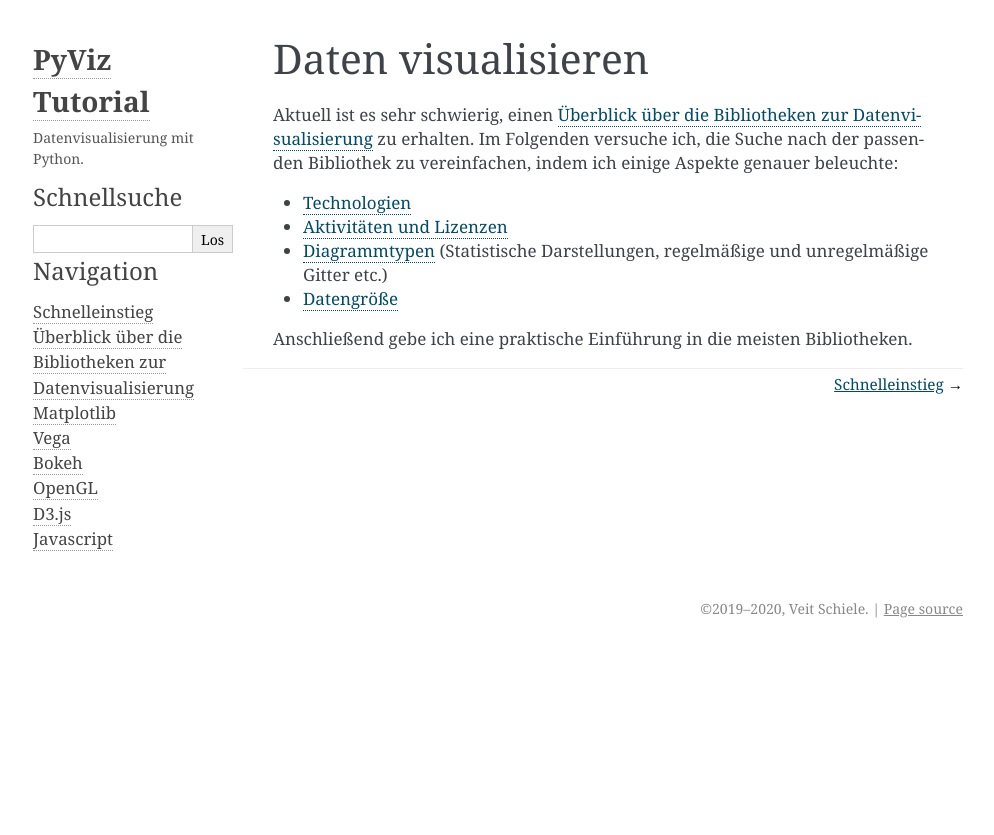
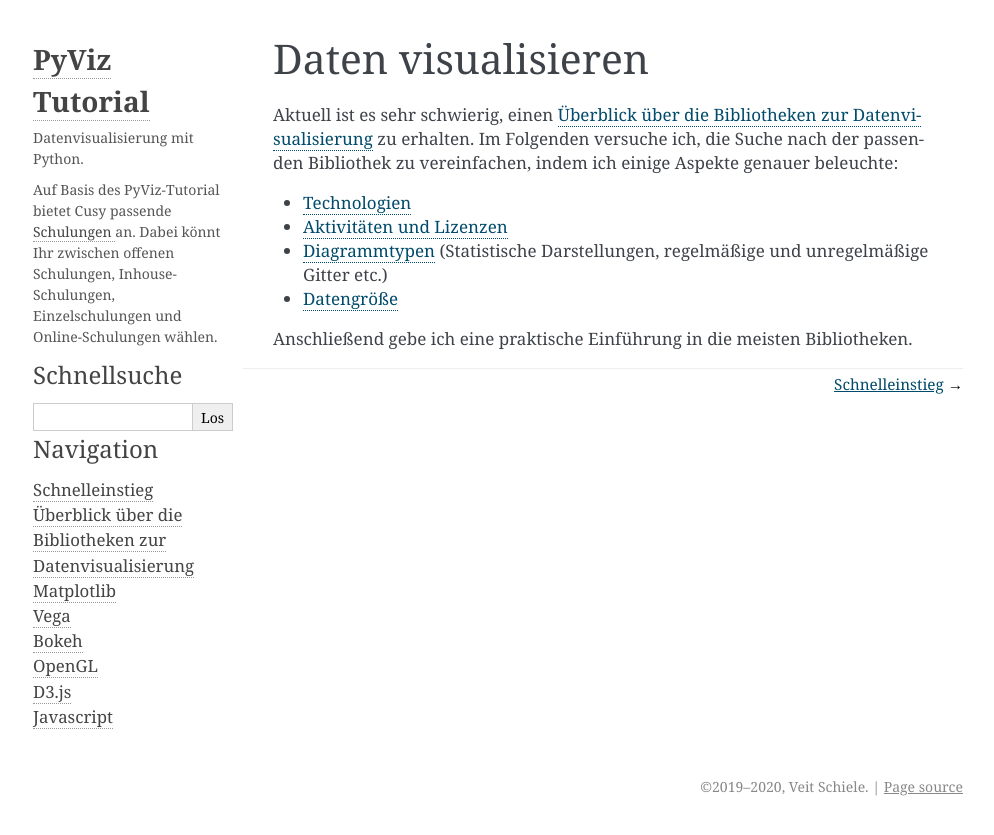
Before and after one commit to veit/pyviz-tutorial-de, a Sphinx documentation site: the page built from docs/index.rst, in a window 1280 px wide. Shown: the top 835 px of the page, without its empty margins (147-1141 px from the left). Built offline with Sphinx 7.4.7, drawn with Linux system fonts in a browser that asks for light colours; pages that are not in the unit, such as notebooks, are missing from menus.

Commit message:
Add link to training

```diff
--- /dev/null
+++ b/docs/_templates/training.html
@@ -0,0 +1,8 @@
+<p>
+  Auf Basis des PyViz-Tutorial bietet Cusy passende
+  <a href="https://cusy.io/de/seminare">
+    Schulungen
+  </a>
+  an. Dabei könnt Ihr zwischen offenen Schulungen, Inhouse-Schulungen,
+  Einzelschulungen und Online-Schulungen wählen.
+</p>
--- a/docs/conf.py
+++ b/docs/conf.py
@@ -86,7 +86,7 @@ html_theme_options = {
 }
 
 html_sidebars = {
-    '**':    ['about.html', 'searchbox.html', 'navigation.html']
+    '**':    ['about.html', 'training.html', 'searchbox.html', 'navigation.html']
 }
 
 # Change default HTML title
```
